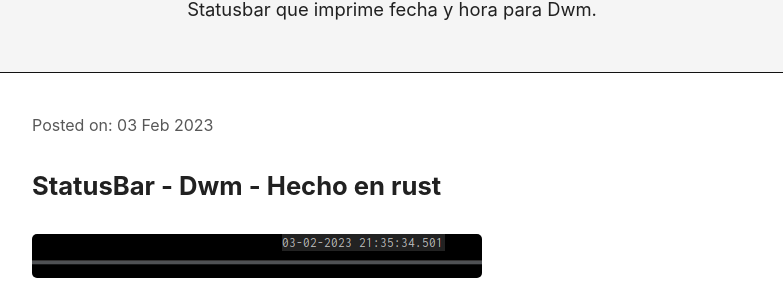
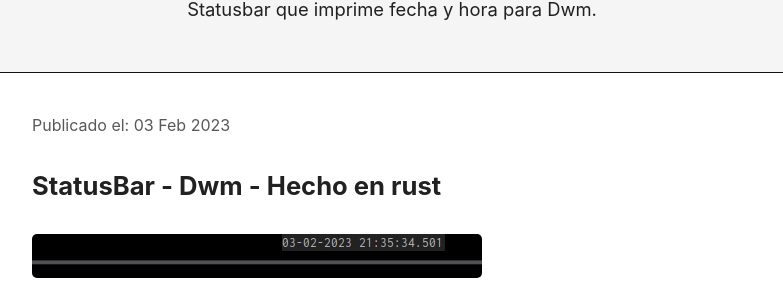
Before and after one commit to evilenx/BlogPersonal, a Jekyll site: the page built from _posts/2023/2023-02-03-Statusbar-Dwm-post.md, in a window 1280 px wide. Shown: the part 158-466 px from the top of the page, without its empty margins (248-1031 px from the left). Built offline with Jekyll 4.4.1, drawn with Linux system fonts in a browser that asks for light colours.

Commit message:
corrigiendo -> publicado el

```diff
--- a/_layouts/post.html
+++ b/_layouts/post.html
@@ -1,6 +1,6 @@
 ---
 layout: default
 ---
-<p class="meta">Posted on: {{ page.date | date_to_string }}</p>
+<p class="meta">Publicado el: {{ page.date | date_to_string }}</p>
 
 {{ content }}
```
